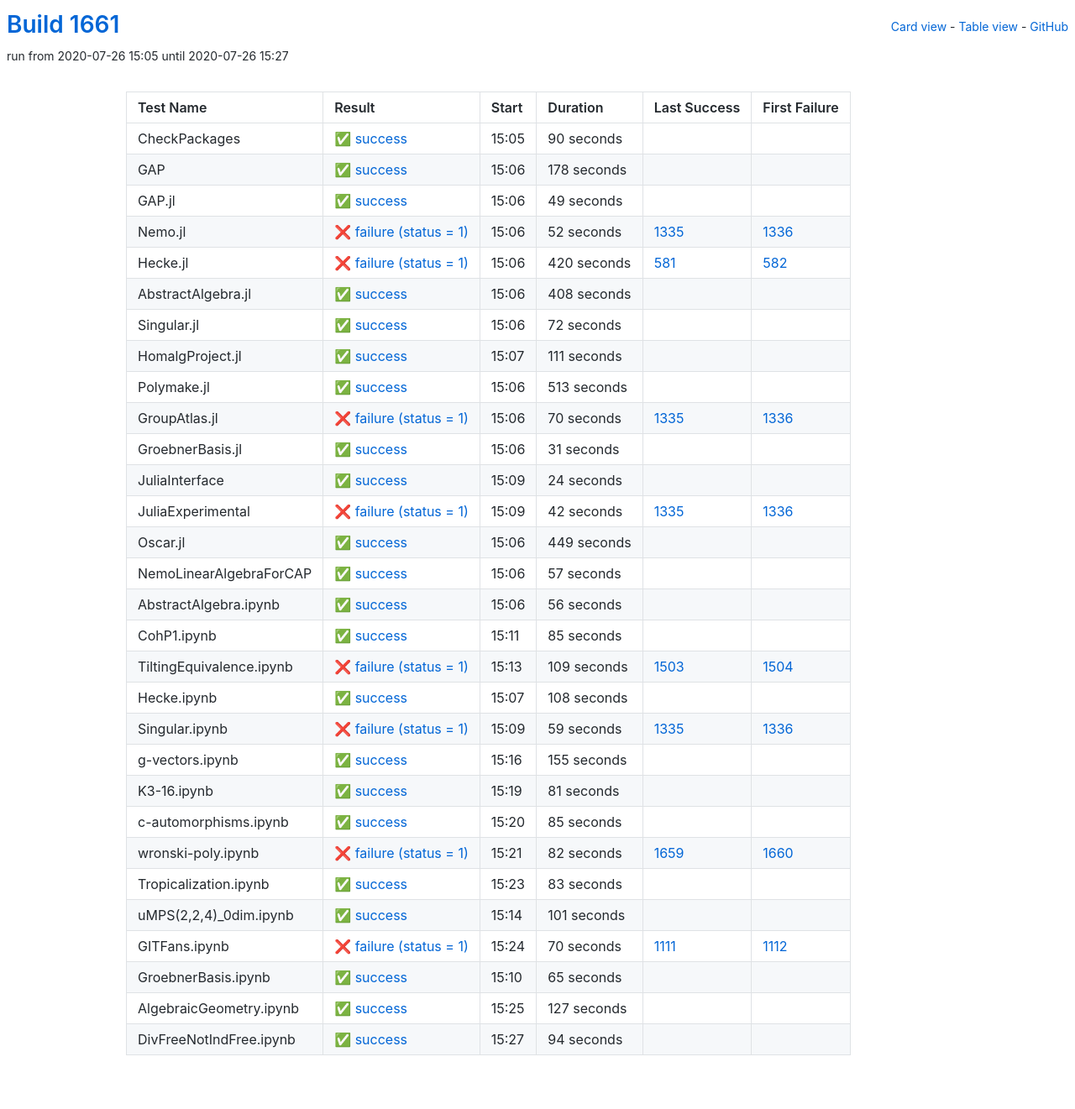
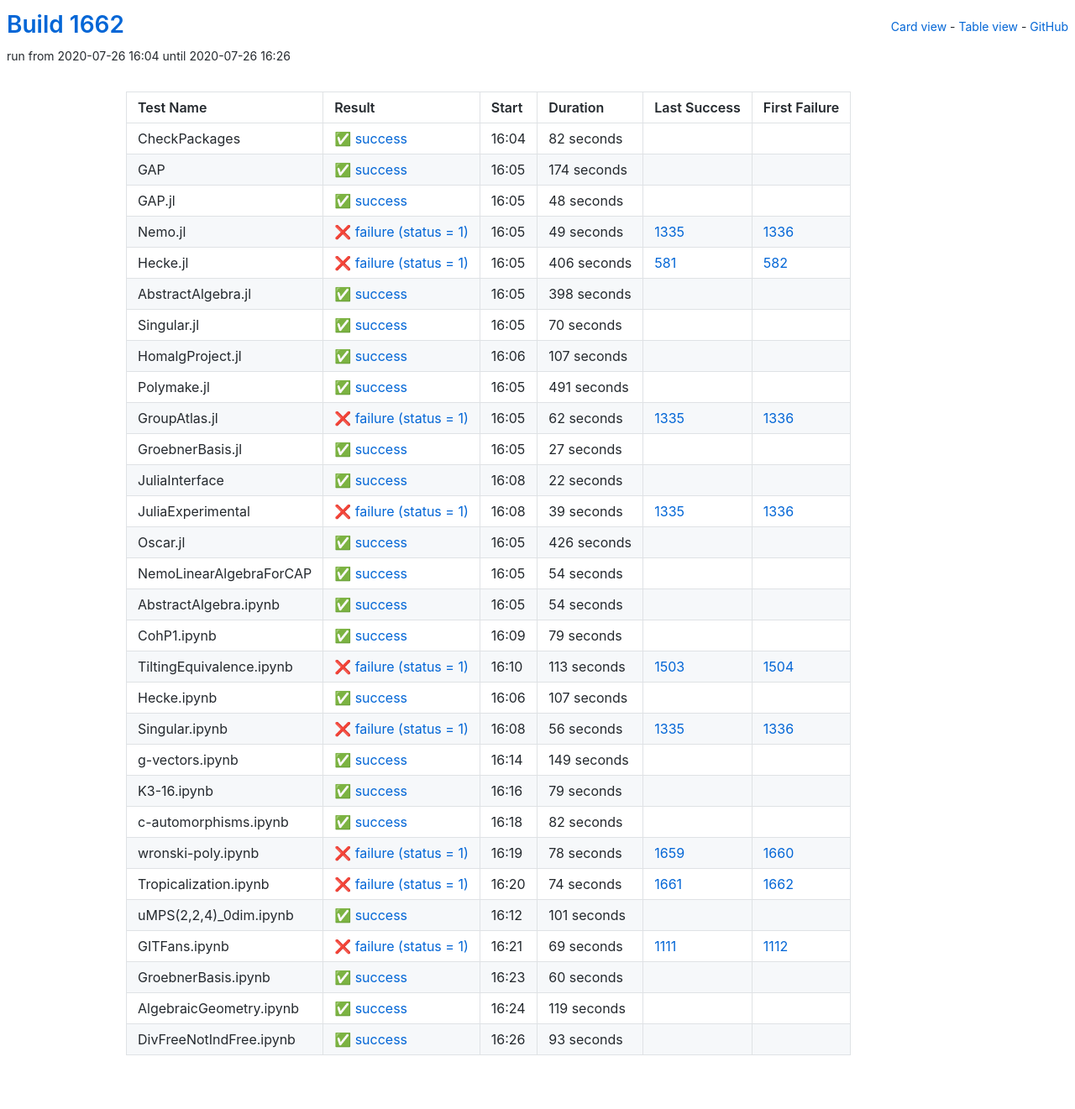
Before and after one commit to oscar-system/oscar-ci-status-1.4, a Jekyll site: the page built from table.html, in a window 1280 px wide. Shown: the whole page at 84% size. Built offline with Jekyll 4.4.1, drawn with Linux system fonts in a browser that asks for light colours.

Commit message:
Build #1662

```diff
--- a/_data/ci.yml
+++ b/_data/ci.yml
@@ -1,6 +1,6 @@
 ---
-build: 1661
-build_url: https://oscarci.mathematik.uni-kl.de/job/oscar-julia-1.4/1661/
+build: 1662
+build_url: https://oscarci.mathematik.uni-kl.de/job/oscar-julia-1.4/1662/
 job: oscar-julia-1.4
 organization: oscar-system
 repo: oscar-ci-status-1.4
@@ -8,308 +8,308 @@ repourl: https://github.com/oscar-system/oscar-ci-status-1.4
 tests:
 - name: CheckPackages
   id: checkpackages
-  log: https://oscarci.mathematik.uni-kl.de/job/oscar-julia-1.4/1661/artifact/logs/build-1661/CheckPackages.log
-  start: 2020-07-26 15:05
+  log: https://oscarci.mathematik.uni-kl.de/job/oscar-julia-1.4/1662/artifact/logs/build-1662/CheckPackages.log
+  start: 2020-07-26 16:04
   success: true
   exitcode: 0
   status: success
-  duration: 90
+  duration: 82
   last_success: false
   last_success_url:
   first_failure: false
   first_failure_url:
 - name: GAP
   id: gap
-  log: https://oscarci.mathematik.uni-kl.de/job/oscar-julia-1.4/1661/artifact/logs/build-1661/GAP.log
-  start: 2020-07-26 15:06
+  log: https://oscarci.mathematik.uni-kl.de/job/oscar-julia-1.4/1662/artifact/logs/build-1662/GAP.log
+  start: 2020-07-26 16:05
   success: true
   exitcode: 0
   status: success
-  duration: 178
+  duration: 174
   last_success: false
   last_success_url:
   first_failure: false
   first_failure_url:
 - name: GAP.jl
   id: gap-jl
-  log: https://oscarci.mathematik.uni-kl.de/job/oscar-julia-1.4/1661/artifact/logs/build-1661/GAP.jl.log
-  start: 2020-07-26 15:06
+  log: https://oscarci.mathematik.uni-kl.de/job/oscar-julia-1.4/1662/artifact/logs/build-1662/GAP.jl.log
+  start: 2020-07-26 16:05
   success: true
   exitcode: 0
   status: success
-  duration: 49
+  duration: 48
   last_success: false
   last_success_url:
   first_failure: false
   first_failure_url:
 - name: Nemo.jl
   id: nemo-jl
-  log: https://oscarci.mathematik.uni-kl.de/job/oscar-julia-1.4/1661/artifact/logs/build-1661/Nemo.jl.log
-  start: 2020-07-26 15:06
+  log: https://oscarci.mathematik.uni-kl.de/job/oscar-julia-1.4/1662/artifact/logs/build-1662/Nemo.jl.log
+  start: 2020-07-26 16:05
   success: false
   exitcode: 1
   status: failure
-  duration: 52
+  duration: 49
   last_success: 1335
   last_success_url: https://oscarci.mathematik.uni-kl.de/job/oscar-julia-1.4/1335/
   first_failure: 1336
   first_failure_url: https://oscarci.mathematik.uni-kl.de/job/oscar-julia-1.4/1336/
 - name: Hecke.jl
   id: hecke-jl
-  log: https://oscarci.mathematik.uni-kl.de/job/oscar-julia-1.4/1661/artifact/logs/build-1661/Hecke.jl.log
-  start: 2020-07-26 15:06
+  log: https://oscarci.mathematik.uni-kl.de/job/oscar-julia-1.4/1662/artifact/logs/build-1662/Hecke.jl.log
+  start: 2020-07-26 16:05
   success: false
   exitcode: 1
   status: failure
-  duration: 420
+  duration: 406
   last_success: 581
   last_success_url: https://oscarci.mathematik.uni-kl.de/job/oscar-julia-1.4/581/
   first_failure: 582
   first_failure_url: https://oscarci.mathematik.uni-kl.de/job/oscar-julia-1.4/582/
 - name: AbstractAlgebra.jl
   id: abstractalgebra-jl
-  log: https://oscarci.mathematik.uni-kl.de/job/oscar-julia-1.4/1661/artifact/logs/build-1661/AbstractAlgebra.jl.log
-  start: 2020-07-26 15:06
+  log: https://oscarci.mathematik.uni-kl.de/job/oscar-julia-1.4/1662/artifact/logs/build-1662/AbstractAlgebra.jl.log
+  start: 2020-07-26 16:05
   success: true
   exitcode: 0
   status: success
-  duration: 408
+  duration: 398
   last_success: false
   last_success_url:
   first_failure: false
   first_failure_url:
 - name: Singular.jl
   id: singular-jl
-  log: https://oscarci.mathematik.uni-kl.de/job/oscar-julia-1.4/1661/artifact/logs/build-1661/Singular.jl.log
-  start: 2020-07-26 15:06
+  log: https://oscarci.mathematik.uni-kl.de/job/oscar-julia-1.4/1662/artifact/logs/build-1662/Singular.jl.log
+  start: 2020-07-26 16:05
   success: true
   exitcode: 0
   status: success
-  duration: 72
+  duration: 70
   last_success: false
   last_success_url:
   first_failure: false
   first_failure_url:
 - name: HomalgProject.jl
   id: homalgproject-jl
-  log: https://oscarci.mathematik.uni-kl.de/job/oscar-julia-1.4/1661/artifact/logs/build-1661/HomalgProject.jl.log
-  start: 2020-07-26 15:07
+  log: https://oscarci.mathematik.uni-kl.de/job/oscar-julia-1.4/1662/artifact/logs/build-1662/HomalgProject.jl.log
+  start: 2020-07-26 16:06
   success: true
   exitcode: 0
   status: success
-  duration: 111
+  duration: 107
   last_success: false
   last_success_url:
   first_failure: false
   first_failure_url:
 - name: Polymake.jl
   id: polymake-jl
-  log: https://oscarci.mathematik.uni-kl.de/job/oscar-julia-1.4/1661/artifact/logs/build-1661/Polymake.jl.log
-  start: 2020-07-26 15:06
+  log: https://oscarci.mathematik.uni-kl.de/job/oscar-julia-1.4/1662/artifact/logs/build-1662/Polymake.jl.log
+  start: 2020-07-26 16:05
   success: true
   exitcode: 0
   status: success
-  duration: 513
+  duration: 491
   last_success: false
   last_success_url:
   first_failure: false
   first_failure_url:
 - name: GroupAtlas.jl
   id: groupatlas-jl
-  log: https://oscarci.mathematik.uni-kl.de/job/oscar-julia-1.4/1661/artifact/logs/build-1661/GroupAtlas.jl.log
-  start: 2020-07-26 15:06
+  log: https://oscarci.mathematik.uni-kl.de/job/oscar-julia-1.4/1662/artifact/logs/build-1662/GroupAtlas.jl.log
+  start: 2020-07-26 16:05
   success: false
   exitcode: 1
   status: failure
-  duration: 70
+  duration: 62
   last_success: 1335
   last_success_url: https://oscarci.mathematik.uni-kl.de/job/oscar-julia-1.4/1335/
   first_failure: 1336
   first_failure_url: https://oscarci.mathematik.uni-kl.de/job/oscar-julia-1.4/1336/
 - name: GroebnerBasis.jl
   id: groebnerbasis-jl
-  log: https://oscarci.mathematik.uni-kl.de/job/oscar-julia-1.4/1661/artifact/logs/build-1661/GroebnerBasis.jl.log
-  start: 2020-07-26 15:06
+  log: https://oscarci.mathematik.uni-kl.de/job/oscar-julia-1.4/1662/artifact/logs/build-1662/GroebnerBasis.jl.log
+  start: 2020-07-26 16:05
   success: true
   exitcode: 0
   status: success
-  duration: 31
+  duration: 27
   last_success: false
   last_success_url:
   first_failure: false
   first_failure_url:
 - name: JuliaInterface
   id: juliainterface
-  log: https://oscarci.mathematik.uni-kl.de/job/oscar-julia-1.4/1661/artifact/logs/build-1661/JuliaInterface.log
-  start: 2020-07-26 15:09
+  log: https://oscarci.mathematik.uni-kl.de/job/oscar-julia-1.4/1662/artifact/logs/build-1662/JuliaInterface.log
+  start: 2020-07-26 16:08
   success: true
   exitcode: 0
   status: success
-  duration: 24
+  duration: 22
   last_success: false
   last_success_url:
   first_failure: false
   first_failure_url:
 - name: JuliaExperimental
   id: juliaexperimental
-  log: https://oscarci.mathematik.uni-kl.de/job/oscar-julia-1.4/1661/artifact/logs/build-1661/JuliaExperimental.log
-  start: 2020-07-26 15:09
+  log: https://oscarci.mathematik.uni-kl.de/job/oscar-julia-1.4/1662/artifact/logs/build-1662/JuliaExperimental.log
+  start: 2020-07-26 16:08
   success: false
   exitcode: 1
   status: failure
-  duration: 42
+  duration: 39
   last_success: 1335
   last_success_url: https://oscarci.mathematik.uni-kl.de/job/oscar-julia-1.4/1335/
   first_failure: 1336
   first_failure_url: https://oscarci.mathematik.uni-kl.de/job/oscar-julia-1.4/1336/
 - name: Oscar.jl
   id: oscar-jl
-  log: https://oscarci.mathematik.uni-kl.de/job/oscar-julia-1.4/1661/artifact/logs/build-1661/Oscar.jl.log
-  start: 2020-07-26 15:06
+  log: https://oscarci.mathematik.uni-kl.de/job/oscar-julia-1.4/1662/artifact/logs/build-1662/Oscar.jl.log
+  start: 2020-07-26 16:05
   success: true
   exitcode: 0
   status: success
-  duration: 449
+  duration: 426
   last_success: false
   last_success_url:
   first_failure: false
   first_failure_url:
 - name: NemoLinearAlgebraForCAP
   id: nemolinearalgebraforcap
-  log: https://oscarci.mathematik.uni-kl.de/job/oscar-julia-1.4/1661/artifact/logs/build-1661/NemoLinearAlgebraForCAP.log
-  start: 2020-07-26 15:06
+  log: https://oscarci.mathematik.uni-kl.de/job/oscar-julia-1.4/1662/artifact/logs/build-1662/NemoLinearAlgebraForCAP.log
+  start: 2020-07-26 16:05
   success: true
   exitcode: 0
   status: success
-  duration: 57
+  duration: 54
   last_success: false
   last_success_url:
   first_failure: false
   first_failure_url:
 - name: AbstractAlgebra.ipynb
   id: abstractalgebra-ipynb
-  log: https://oscarci.mathematik.uni-kl.de/job/oscar-julia-1.4/1661/artifact/logs/build-1661/AbstractAlgebra.ipynb.log
-  start: 2020-07-26 15:06
+  log: https://oscarci.mathematik.uni-kl.de/job/oscar-julia-1.4/1662/artifact/logs/build-1662/AbstractAlgebra.ipynb.log
+  start: 2020-07-26 16:05
   success: true
   exitcode: 0
   status: success
-  duration: 56
+  duration: 54
   last_success: false
   last_success_url:
   first_failure: false
   first_failure_url:
 - name: CohP1.ipynb
   id: cohp1-ipynb
-  log: https://oscarci.mathematik.uni-kl.de/job/oscar-julia-1.4/1661/artifact/logs/build-1661/CohP1.ipynb.log
-  start: 2020-07-26 15:11
+  log: https://oscarci.mathematik.uni-kl.de/job/oscar-julia-1.4/1662/artifact/logs/build-1662/CohP1.ipynb.log
+  start: 2020-07-26 16:09
   success: true
   exitcode: 0
   status: success
-  duration: 85
+  duration: 79
   last_success: false
   last_success_url:
   first_failure: false
   first_failure_url:
 - name: TiltingEquivalence.ipynb
   id: tiltingequivalence-ipynb
-  log: https://oscarci.mathematik.uni-kl.de/job/oscar-julia-1.4/1661/artifact/logs/build-1661/TiltingEquivalence.ipynb.log
-  start: 2020-07-26 15:13
+  log: https://oscarci.mathematik.uni-kl.de/job/oscar-julia-1.4/1662/artifact/logs/build-1662/TiltingEquivalence.ipynb.log
+  start: 2020-07-26 16:10
   success: false
   exitcode: 1
   status: failure
-  duration: 109
+  duration: 113
   last_success: 1503
   last_success_url: https://oscarci.mathematik.uni-kl.de/job/oscar-julia-1.4/1503/
   first_failure: 1504
   first_failure_url: https://oscarci.mathematik.uni-kl.de/job/oscar-julia-1.4/1504/
 - name: Hecke.ipynb
   id: hecke-ipynb
-  log: https://oscarci.mathematik.uni-kl.de/job/oscar-julia-1.4/1661/artifact/logs/build-1661/Hecke.ipynb.log
-  start: 2020-07-26 15:07
+  log: https://oscarci.mathematik.uni-kl.de/job/oscar-julia-1.4/1662/artifact/logs/build-1662/Hecke.ipynb.log
+  start: 2020-07-26 16:06
   success: true
   exitcode: 0
   status: success
-  duration: 108
+  duration: 107
   last_success: false
   last_success_url:
   first_failure: false
   first_failure_url:
 - name: Singular.ipynb
   id: singular-ipynb
-  log: https://oscarci.mathematik.uni-kl.de/job/oscar-julia-1.4/1661/artifact/logs/build-1661/Singular.ipynb.log
-  start: 2020-07-26 15:09
+  log: https://oscarci.mathematik.uni-kl.de/job/oscar-julia-1.4/1662/artifact/logs/build-1662/Singular.ipynb.log
+  start: 2020-07-26 16:08
   success: false
   exitcode: 1
   status: failure
-  duration: 59
+  duration: 56
   last_success: 1335
   last_success_url: https://oscarci.mathematik.uni-kl.de/job/oscar-julia-1.4/1335/
   first_failure: 1336
   first_failure_url: https://oscarci.mathematik.uni-kl.de/job/oscar-julia-1.4/1336/
 - name: g-vectors.ipynb
   id: g-vectors-ipynb
-  log: https://oscarci.mathematik.uni-kl.de/job/oscar-julia-1.4/1661/artifact/logs/build-1661/g-vectors.ipynb.log
-  start: 2020-07-26 15:16
+  log: https://oscarci.mathematik.uni-kl.de/job/oscar-julia-1.4/1662/artifact/logs/build-1662/g-vectors.ipynb.log
+  start: 2020-07-26 16:14
   success: true
   exitcode: 0
   status: success
-  duration: 155
+  duration: 149
   last_success: false
   last_success_url:
   first_failure: false
   first_failure_url:
 - name: K3-16.ipynb
   id: k3-16-ipynb
-  log: https://oscarci.mathematik.uni-kl.de/job/oscar-julia-1.4/1661/artifact/logs/build-1661/K3-16.ipynb.log
-  start: 2020-07-26 15:19
+  log: https://oscarci.mathematik.uni-kl.de/job/oscar-julia-1.4/1662/artifact/logs/build-1662/K3-16.ipynb.log
+  start: 2020-07-26 16:16
   success: true
   exitcode: 0
   status: success
-  duration: 81
+  duration: 79
   last_success: false
   last_success_url:
   first_failure: false
   first_failure_url:
 - name: c-automorphisms.ipynb
   id: c-automorphisms-ipynb
-  log: https://oscarci.mathematik.uni-kl.de/job/oscar-julia-1.4/1661/artifact/logs/build-1661/c-automorphisms.ipynb.log
-  start: 2020-07-26 15:20
+  log: https://oscarci.mathematik.uni-kl.de/job/oscar-julia-1.4/1662/artifact/logs/build-1662/c-automorphisms.ipynb.log
+  start: 2020-07-26 16:18
   success: true
   exitcode: 0
   status: success
-  duration: 85
+  duration: 82
   last_success: false
   last_success_url:
   first_failure: false
   first_failure_url:
 - name: wronski-poly.ipynb
   id: wronski-poly-ipynb
-  log: https://oscarci.mathematik.uni-kl.de/job/oscar-julia-1.4/1661/artifact/logs/build-1661/wronski-poly.ipynb.log
-  start: 2020-07-26 15:21
+  log: https://oscarci.mathematik.uni-kl.de/job/oscar-julia-1.4/1662/artifact/logs/build-1662/wronski-poly.ipynb.log
+  start: 2020-07-26 16:19
   success: false
   exitcode: 1
   status: failure
-  duration: 82
+  duration: 78
   last_success: 1659
   last_success_url: https://oscarci.mathematik.uni-kl.de/job/oscar-julia-1.4/1659/
   first_failure: 1660
   first_failure_url: https://oscarci.mathematik.uni-kl.de/job/oscar-julia-1.4/1660/
 - name: Tropicalization.ipynb
   id: tropicalization-ipynb
-  log: https://oscarci.mathematik.uni-kl.de/job/oscar-julia-1.4/1661/artifact/logs/build-1661/Tropicalization.ipynb.log
-  start: 2020-07-26 15:23
-  success: true
-  exitcode: 0
-  status: success
-  duration: 83
-  last_success: false
-  last_success_url:
-  first_failure: false
-  first_failure_url:
+  log: https://oscarci.mathematik.uni-kl.de/job/oscar-julia-1.4/1662/artifact/logs/build-1662/Tropicalization.ipynb.log
+  start: 2020-07-26 16:20
+  success: false
+  exitcode: 1
+  status: failure
+  duration: 74
+  last_success: 1661
+  last_success_url: https://oscarci.mathematik.uni-kl.de/job/oscar-julia-1.4/1661/
+  first_failure: 1662
+  first_failure_url: https://oscarci.mathematik.uni-kl.de/job/oscar-julia-1.4/1662/
 - name: uMPS(2,2,4)_0dim.ipynb
   id: umps-2-2-4-0dim-ipynb
-  log: https://oscarci.mathematik.uni-kl.de/job/oscar-julia-1.4/1661/artifact/logs/build-1661/uMPS-2-2-4-_0dim.ipynb.log
-  start: 2020-07-26 15:14
+  log: https://oscarci.mathematik.uni-kl.de/job/oscar-julia-1.4/1662/artifact/logs/build-1662/uMPS-2-2-4-_0dim.ipynb.log
+  start: 2020-07-26 16:12
   success: true
   exitcode: 0
   status: success
@@ -320,48 +320,48 @@ tests:
   first_failure_url:
 - name: GITFans.ipynb
   id: gitfans-ipynb
-  log: https://oscarci.mathematik.uni-kl.de/job/oscar-julia-1.4/1661/artifact/logs/build-1661/GITFans.ipynb.log
-  start: 2020-07-26 15:24
+  log: https://oscarci.mathematik.uni-kl.de/job/oscar-julia-1.4/1662/artifact/logs/build-1662/GITFans.ipynb.log
+  start: 2020-07-26 16:21
   success: false
   exitcode: 1
   status: failure
-  duration: 70
+  duration: 69
   last_success: 1111
   last_success_url: https://oscarci.mathematik.uni-kl.de/job/oscar-julia-1.4/1111/
   first_failure: 1112
   first_failure_url: https://oscarci.mathematik.uni-kl.de/job/oscar-julia-1.4/1112/
 - name: GroebnerBasis.ipynb
   id: groebnerbasis-ipynb
-  log: https://oscarci.mathematik.uni-kl.de/job/oscar-julia-1.4/1661/artifact/logs/build-1661/GroebnerBasis.ipynb.log
-  start: 2020-07-26 15:10
+  log: https://oscarci.mathematik.uni-kl.de/job/oscar-julia-1.4/1662/artifact/logs/build-1662/GroebnerBasis.ipynb.log
+  start: 2020-07-26 16:23
   success: true
   exitcode: 0
   status: success
-  duration: 65
+  duration: 60
   last_success: false
   last_success_url:
   first_failure: false
   first_failure_url:
 - name: AlgebraicGeometry.ipynb
   id: algebraicgeometry-ipynb
-  log: https://oscarci.mathematik.uni-kl.de/job/oscar-julia-1.4/1661/artifact/logs/build-1661/AlgebraicGeometry.ipynb.log
-  start: 2020-07-26 15:25
+  log: https://oscarci.mathematik.uni-kl.de/job/oscar-julia-1.4/1662/artifact/logs/build-1662/AlgebraicGeometry.ipynb.log
+  start: 2020-07-26 16:24
   success: true
   exitcode: 0
   status: success
-  duration: 127
+  duration: 119
   last_success: false
   last_success_url:
   first_failure: false
   first_failure_url:
 - name: DivFreeNotIndFree.ipynb
   id: divfreenotindfree-ipynb
-  log: https://oscarci.mathematik.uni-kl.de/job/oscar-julia-1.4/1661/artifact/logs/build-1661/DivFreeNotIndFree.ipynb.log
-  start: 2020-07-26 15:27
+  log: https://oscarci.mathematik.uni-kl.de/job/oscar-julia-1.4/1662/artifact/logs/build-1662/DivFreeNotIndFree.ipynb.log
+  start: 2020-07-26 16:26
   success: true
   exitcode: 0
   status: success
-  duration: 94
+  duration: 93
   last_success: false
   last_success_url:
   first_failure: false
```
Also changed, not shown: README.md.
